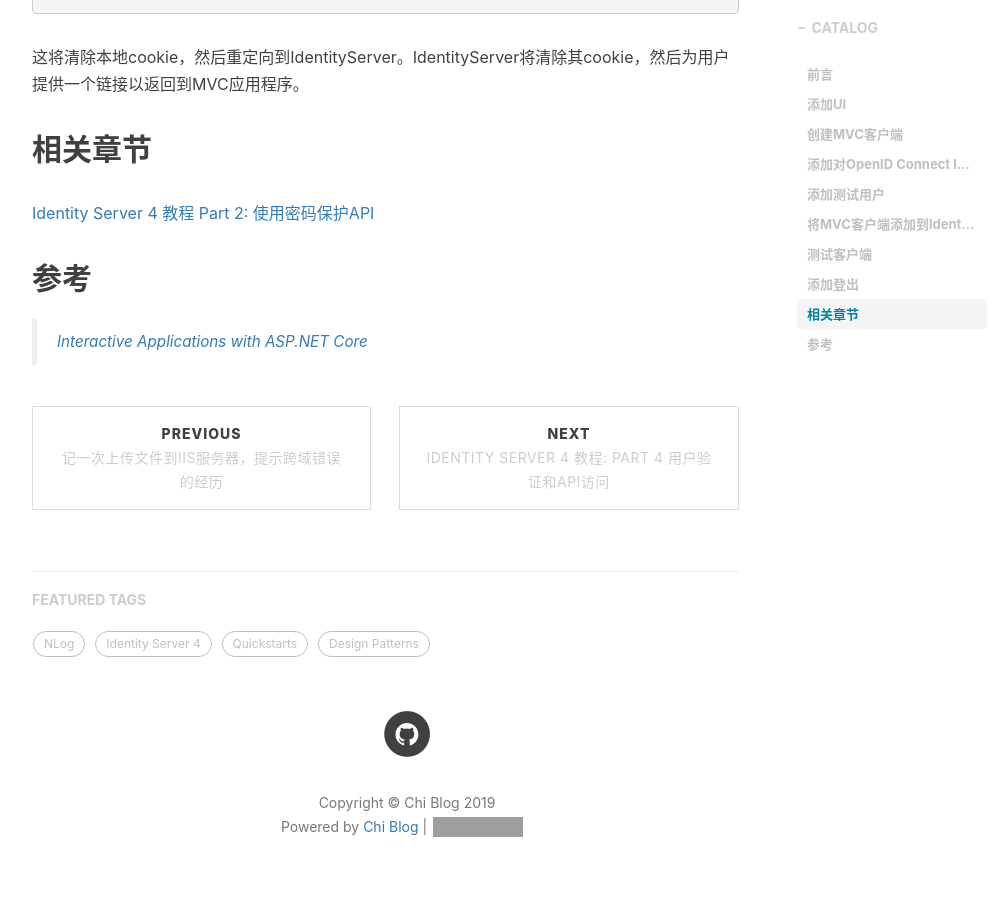
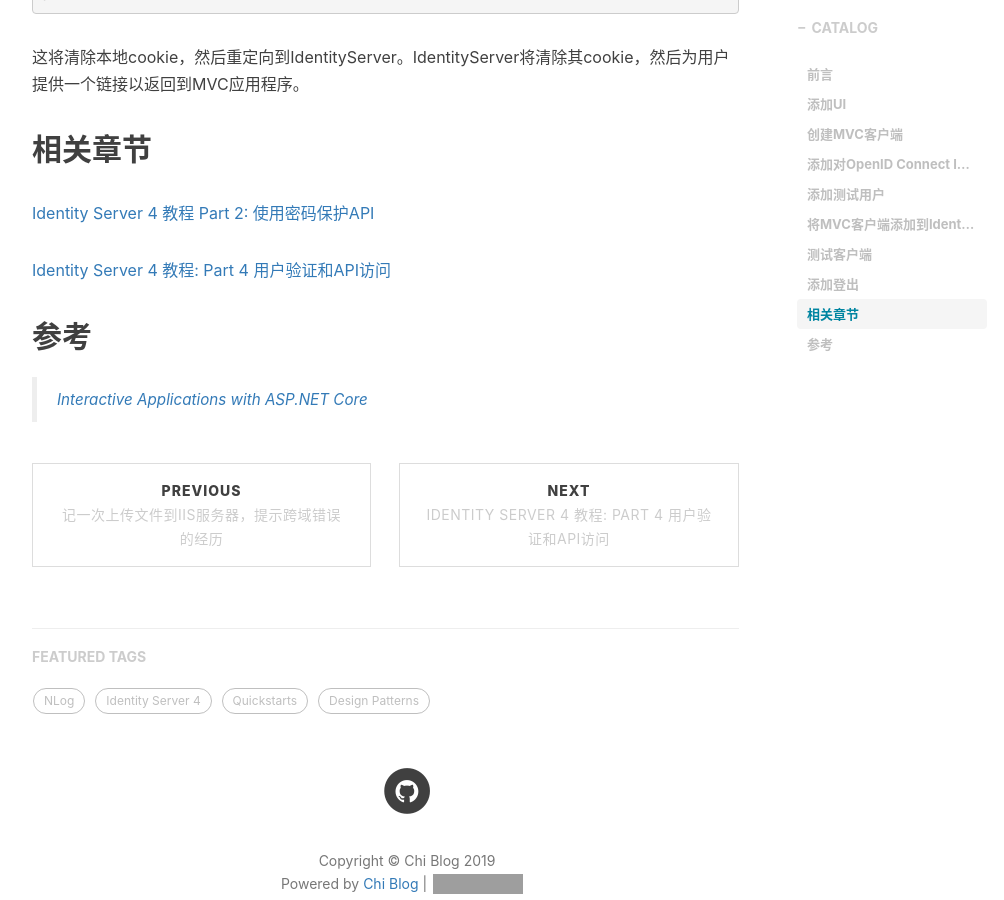
Before and after one commit to realZhangChi/realZhangChi.github.io, a Jekyll site: the page built from _posts/2019-10-31-user-authentication.md, in a window 1280 px wide and 900 px high, scrolled down 7693 px. Shown: the whole window, without its empty margins (233-1237 px from the left). Built offline with Jekyll 4.4.1, drawn with Linux system fonts in a browser that asks for light colours; nearby versions of some CDN libraries; comment, search, counter and statistics services are not loaded; grey boxes are pictures that could not be loaded.

Commit message:
:pencil: part 4

```diff
--- a/_posts/2019-10-31-user-authentication.md
+++ b/_posts/2019-10-31-user-authentication.md
@@ -239,6 +239,8 @@
 
 [Identity Server 4 教程 Part 2: 使用密码保护API](https://blog.zhangchi.fun/2019/10/12/using-passwords/)
 
+[Identity Server 4 教程: Part 4 用户验证和API访问](https://blog.zhangchi.fun/2019/11/01/api-access/)
+
 ## 参考
 
 > [Interactive Applications with ASP.NET Core](http://docs.identityserver.io/en/latest/quickstarts/2_interactive_aspnetcore.html)
```
